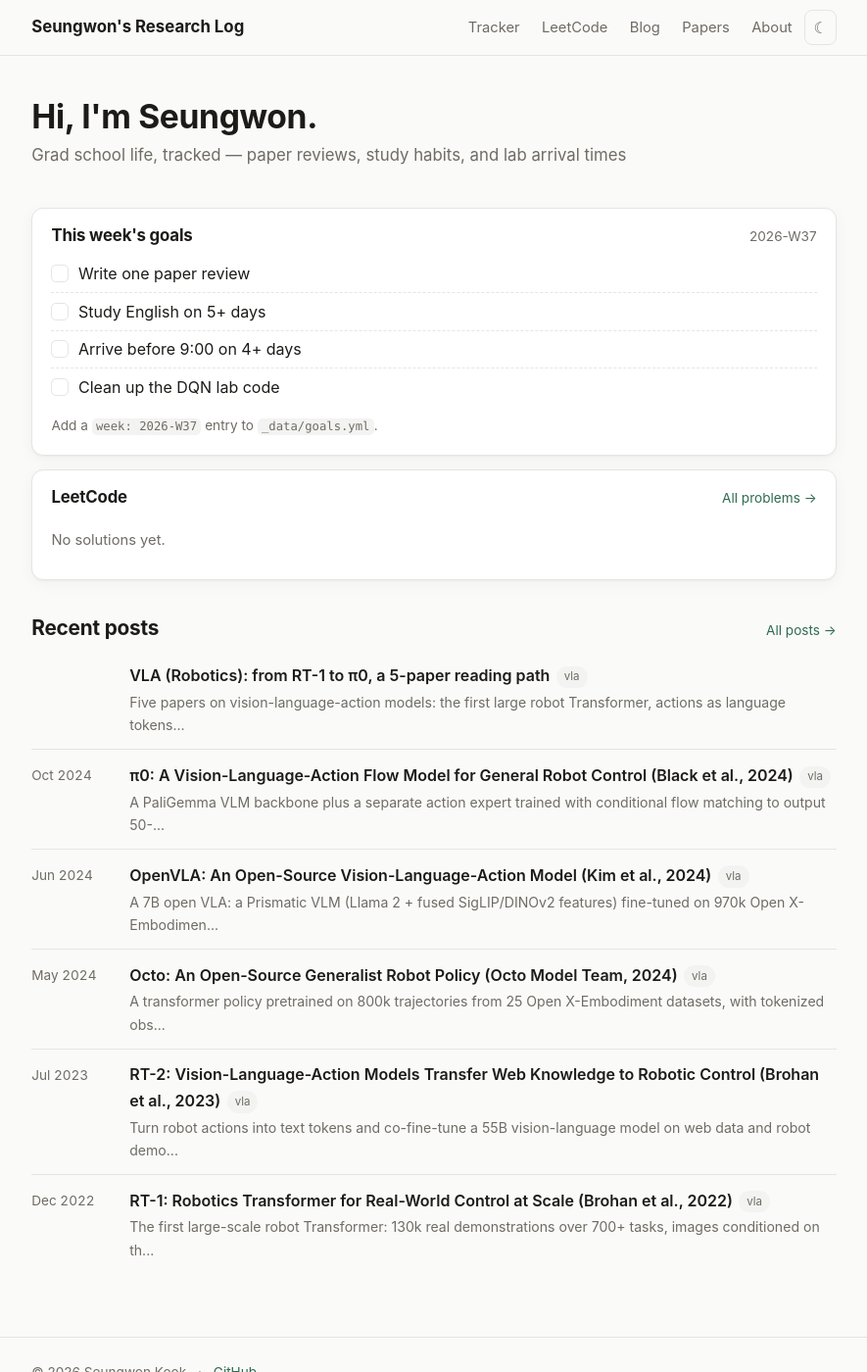
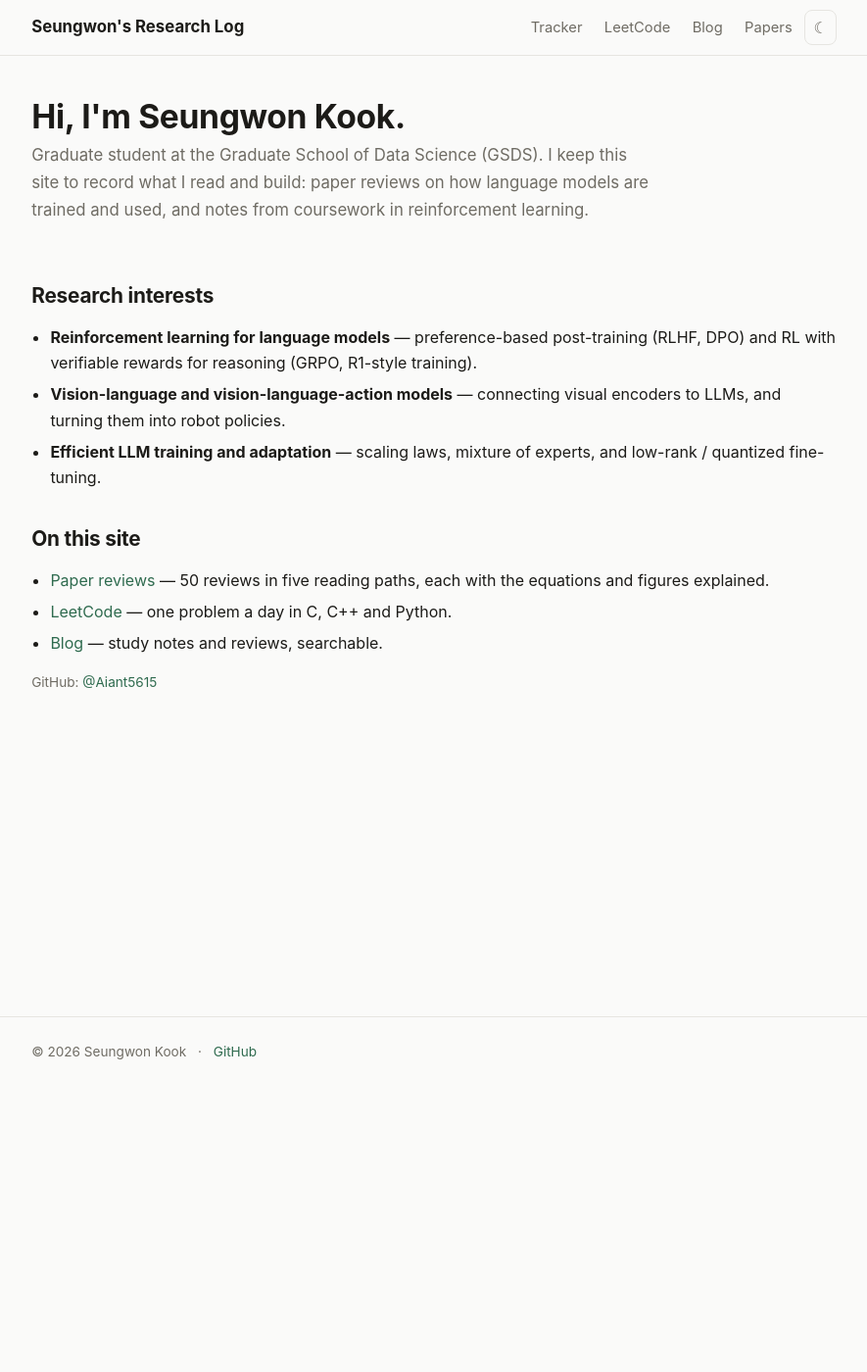
Before and after one commit to Aiant5615/Aiant5615.github.io, a Jekyll site: the page built from index.html, in a window 1280 px wide and 1400 px high. Shown: the whole window at 98% size, without its empty margins (197-1082 px from the left). Built offline with Jekyll 4.4.1, drawn with Linux system fonts in a browser that asks for light colours.

Commit message:
Home: short introduction and research interests; drop goals, LeetCode card, recent posts, and the About page
Co-Authored-By: Claude Fable 5.1 <noreply@anthropic.com>

```diff
--- a/_data/goals.yml
+++ /dev/null
@@ -1,11 +0,0 @@
-# Weekly goals. The entry whose `week` matches the current ISO week (e.g. 2026-W37) is shown on the home page.
-- week: 2026-W37
-  goals:
-    - text: Write one paper review
-      done: false
-    - text: Study English on 5+ days
-      done: false
-    - text: Arrive before 9:00 on 4+ days
-      done: false
-    - text: Clean up the DQN lab code
-      done: false
--- a/_includes/nav.html
+++ b/_includes/nav.html
@@ -6,7 +6,6 @@
       <a href="{{ '/leetcode/' | relative_url }}" {% if page.url contains '/leetcode/' %}class="active"{% endif %}>LeetCode</a>
       <a href="{{ '/blog/' | relative_url }}" {% if page.url contains '/blog/' %}class="active"{% endif %}>Blog</a>
       <a href="{{ '/papers/' | relative_url }}" {% if page.url contains '/papers/' %}class="active"{% endif %}>Papers</a>
-      <a href="{{ '/about/' | relative_url }}" {% if page.url contains '/about/' %}class="active"{% endif %}>About</a>
       <button type="button" class="theme-toggle" id="theme-toggle" title="Toggle light/dark" aria-label="Toggle theme">☾</button>
     </nav>
   </div>
--- a/about.md
+++ /dev/null
@@ -1,23 +0,0 @@
----
-layout: page
-title: About
-permalink: /about/
----
-
-Hi, I'm **Seungwon Kook**, a graduate student at the Graduate School of Data Science (GSDS).
-
-I built this site to keep a steady record of grad school life.
-
-- **Tracker** — daily routines such as lab arrival time, English study, coding, and paper reading, with streaks and trends.
-- **Papers** — reviews of papers I've read, plus a queue of what to read next.
-- **Blog** — study notes and weekly retrospectives.
-
-## Interests
-
-<!-- TODO: fill in -->
-- Reinforcement learning
-- Natural language processing
-
-## Contact
-
-- GitHub: [@Aiant5615](https://github.com/Aiant5615)
--- a/assets/css/style.css
+++ b/assets/css/style.css
@@ -359,3 +359,8 @@ ol.post-list.numbered li::before { content: counter(item); color: var(--muted);
 .toc ol { margin: 0; padding-left: 1.3rem; columns: 2; column-gap: 2rem; }
 .toc li { break-inside: avoid; padding: .1rem 0; }
 @media (max-width: 560px) { .toc ol { columns: 1; } }
+
+/* ───────── home ───────── */
+.interests { padding-left: 1.2rem; }
+.interests li { margin: .35rem 0; }
+.hero p { max-width: 60ch; }
--- a/index.html
+++ b/index.html
@@ -3,8 +3,8 @@ layout: default
 title: Home
 ---
 <section class="hero">
-  <h1>Hi, I'm Seungwon.</h1>
-  <p>{{ site.description }}</p>
+  <h1>Hi, I'm Seungwon Kook.</h1>
+  <p>Graduate student at the Graduate School of Data Science (GSDS). I keep this site to record what I read and build: paper reviews on how language models are trained and used, and notes from coursework in reinforcement learning.</p>
 </section>
 
 <div class="card" id="today-card" hidden>
@@ -12,42 +12,21 @@ title: Home
   <div class="today-bar" id="today-bar" style="margin-top:.6rem"><span class="muted">Loading…</span></div>
 </div>
 
-{% assign goals = site.data.goals %}
-{% assign now_week = site.time | date: "%G-W%V" %}
-{% assign cur = goals | where: "week", now_week | first %}
-<div style="margin-top:.9rem">
-  <div class="card">
-    <div class="section-head"><h3 style="margin:0">This week's goals</h3><span class="small muted">{{ now_week }}</span></div>
-    {% if cur %}
-    <ul class="goal-list" style="margin-top:.5rem">
-      {% for item in cur.goals %}<li class="{% if item.done %}done{% endif %}"><span class="box">{% if item.done %}✓{% endif %}</span><span>{{ item.text }}</span></li>{% endfor %}
-    </ul>
-    {% else %}
-    <div class="empty">No goals for this week yet.{% if goals and goals.size > 0 %}{% assign prev = goals | last %} Last entry: {{ prev.week }}.{% endif %}</div>
-    {% endif %}
-    <p class="small muted" style="margin:.6rem 0 0">Add a <code>week: {{ now_week }}</code> entry to <code>_data/goals.yml</code>.</p>
-  </div>
-</div>
+<h2>Research interests</h2>
+<ul class="interests">
+  <li><b>Reinforcement learning for language models</b> — preference-based post-training (RLHF, DPO) and RL with verifiable rewards for reasoning (GRPO, R1-style training).</li>
+  <li><b>Vision-language and vision-language-action models</b> — connecting visual encoders to LLMs, and turning them into robot policies.</li>
+  <li><b>Efficient LLM training and adaptation</b> — scaling laws, mixture of experts, and low-rank / quantized fine-tuning.</li>
+</ul>
 
-<div class="card" style="margin-top:.9rem">
-  <div class="section-head"><h3 style="margin:0">LeetCode</h3><a class="small" href="{{ '/leetcode/' | relative_url }}">All problems →</a></div>
-  <div id="lc-summary" style="margin-top:.6rem"><span class="muted">Loading…</span></div>
-</div>
+<h2>On this site</h2>
+<ul class="interests">
+  <li><a href="{{ '/papers/' | relative_url }}">Paper reviews</a> — {{ site.categories.paper | size }} reviews in five reading paths, each with the equations and figures explained.</li>
+  <li><a href="{{ '/leetcode/' | relative_url }}">LeetCode</a> — one problem a day in C, C++ and Python.</li>
+  <li><a href="{{ '/blog/' | relative_url }}">Blog</a> — study notes and reviews, searchable.</li>
+</ul>
 
-<div class="section-head"><h2>Recent posts</h2><a class="small" href="{{ '/blog/' | relative_url }}">All posts →</a></div>
-{% if site.posts.size > 0 %}
-<ul class="post-list">
-  {% for post in site.posts limit: 6 %}
-  <li>
-    <span class="when">{% if post.paper.published %}{{ post.paper.published | append: "-01" | date: "%b %Y" }}{% endif %}</span>
-    <div>
-      <a class="t" href="{{ post.url | relative_url }}">{{ post.title }}</a>{% for c in post.categories %}{% if c != 'paper' %}<span class="tag">{{ c }}</span>{% endif %}{% endfor %}
-      <div class="x">{{ post.description | default: post.excerpt | strip_html | strip_newlines | truncate: 110 }}</div>
-    </div>
-  </li>
-  {% endfor %}
-</ul>
-{% else %}<div class="empty">No posts yet.</div>{% endif %}
+<p class="muted small">GitHub: <a href="https://github.com/Aiant5615" target="_blank" rel="noopener">@Aiant5615</a></p>
 
 {% include tracker-data.html %}
 {% include leetcode-data.html %}
```
Also changed, not shown: README.md.
